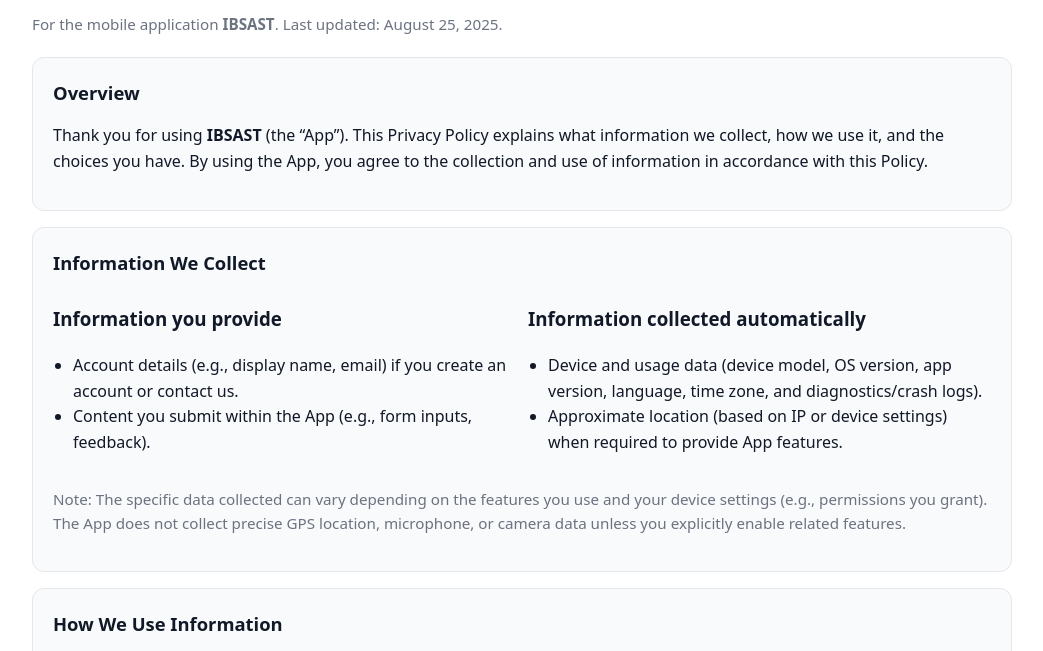
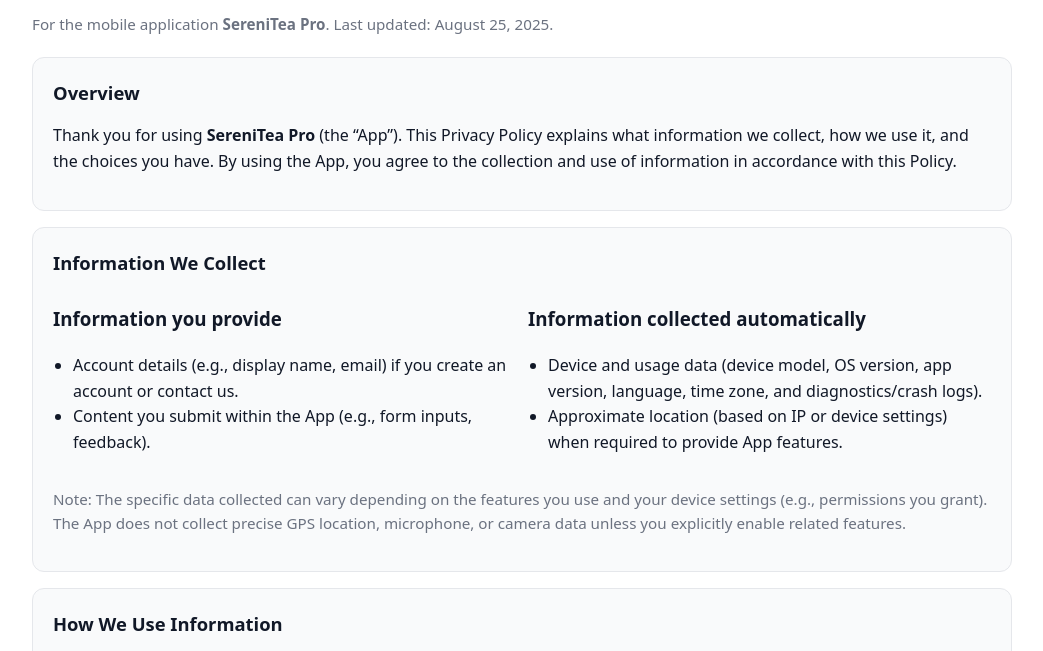
Before and after one commit to zxjota/IBSAST-WEB, a plain HTML site: page index.html in a window 1280 px wide. Shown: the part 86-737 px from the top of the page, without its empty margins (118-1161 px from the left). Drawn offline with Linux system fonts and the light colour scheme.

Commit message:
Update index.html

```diff
--- a/index.html
+++ b/index.html
@@ -3,7 +3,7 @@
 <head>
   <meta charset="UTF-8" />
   <meta name="viewport" content="width=device-width, initial-scale=1" />
-  <title>IBSAST — Privacy Policy</title>
+  <title>SereniTea Pro — Privacy Policy</title>
   <style>
     :root {
       --bg: #ffffff; --fg: #111827; --muted: #6b7280; --card: #f9fafb; --link: #2563eb;
@@ -32,12 +32,12 @@
   <div class="container">
     <header>
       <h1>Privacy Policy</h1>
-      <p class="subtitle">For the mobile application <strong>IBSAST</strong>. Last updated: <time datetime="2025-08-25">August 25, 2025</time>.</p>
+      <p class="subtitle">For the mobile application <strong>SereniTea Pro</strong>. Last updated: <time datetime="2025-08-25">August 25, 2025</time>.</p>
     </header>
 
     <section>
       <h2>Overview</h2>
-      <p>Thank you for using <strong>IBSAST</strong> (the “App”). This Privacy Policy explains what information we collect, how we use it, and the choices you have. By using the App, you agree to the collection and use of information in accordance with this Policy.</p>
+      <p>Thank you for using <strong>SereniTea Pro</strong> (the “App”). This Privacy Policy explains what information we collect, how we use it, and the choices you have. By using the App, you agree to the collection and use of information in accordance with this Policy.</p>
     </section>
 
     <section>
@@ -140,7 +140,7 @@
     </section>
 
     <footer>
-      <p>IBSAST — Privacy Policy (US). This document is provided for informational purposes and does not constitute legal advice.</p>
+      <p>SereniTea Pro — Privacy Policy (US). This document is provided for informational purposes and does not constitute legal advice.</p>
     </footer>
   </div>
 </body>
```
